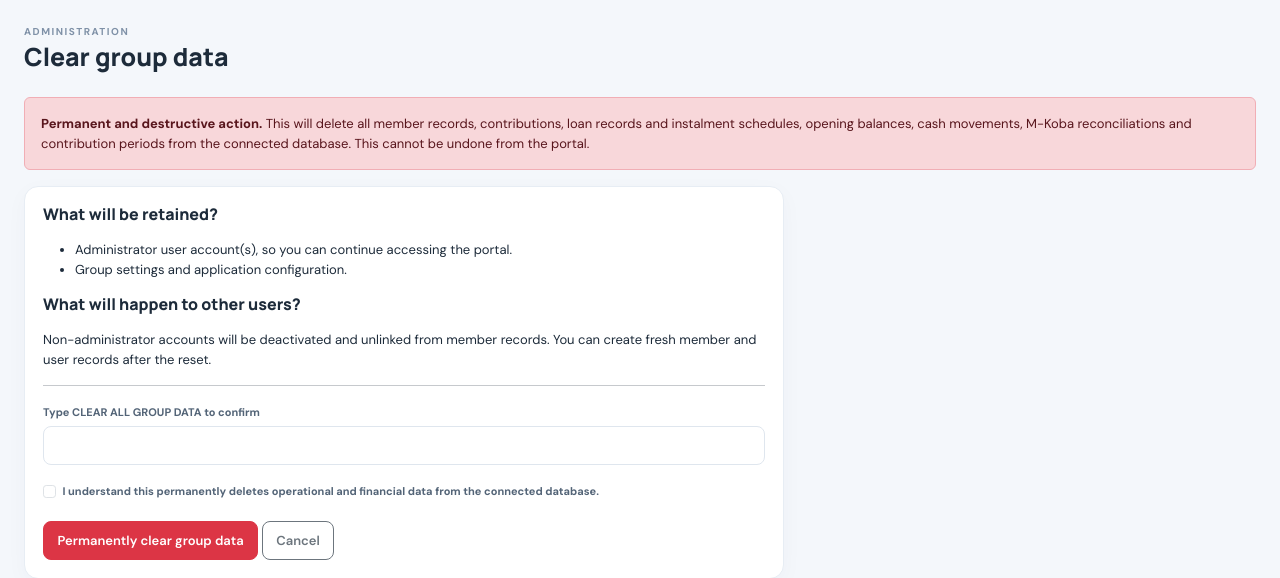
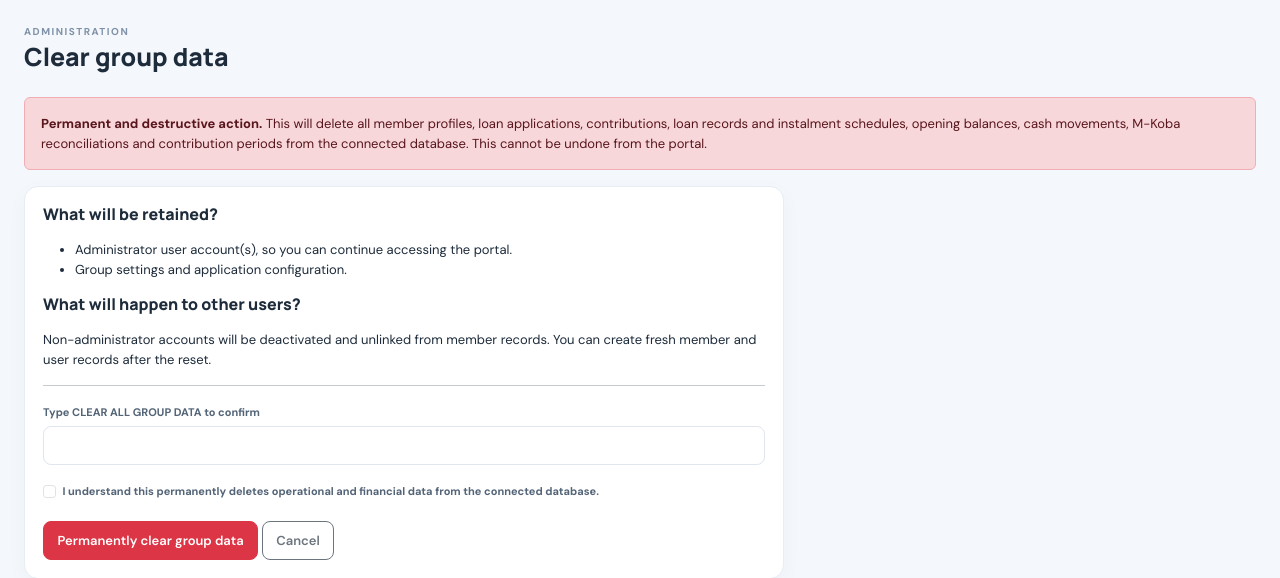
Before and after one commit to Filly-web/SmartKikoba, a Flask app: template templates/reset_data.html in a window 1280 px wide. Shown: the top 578 px of the page. Run offline with Flask 3, Linux system fonts and the light colour scheme; the template is opened without the code that fills it, so the values that code supplies are empty; some libraries are stand-ins or nearby versions.

Commit message:
Add files via upload

```diff
--- a/app.py
+++ b/app.py
@@ -1350,6 +1350,8 @@ def create_app():
             try:
                 # Keep user accounts and group settings to avoid locking the group out.
                 # Clear all member and financial/operational records only.
+                # Remove applications first because approved applications may reference loans.
+                LoanApplication.query.delete(synchronize_session=False)
                 LoanImportReview.query.delete(synchronize_session=False)
                 Transaction.query.delete(synchronize_session=False)
                 LoanInstallment.query.delete(synchronize_session=False)
@@ -1364,7 +1366,7 @@ def create_app():
                 Member.query.delete(synchronize_session=False)
                 db.session.commit()
                 session.clear()
-                flash("All member and operational financial data has been cleared. Administrator account(s) and group settings were retained; non-administrator accounts were deactivated.","success")
+                flash("All member profiles, loan applications and operational financial records have been cleared. Administrator account(s) and group settings were retained; non-administrator accounts were deactivated.","success")
                 return redirect(url_for("login"))
             except Exception as e:
                 db.session.rollback(); flash(f"Reset failed; database transaction was rolled back. {e}","danger")
--- a/templates/base.html
+++ b/templates/base.html
@@ -15,7 +15,7 @@
 <a class="side-link" href="{{url_for('loan_applications')}}">▣ <span>{% if user.role=='Member' %}Apply for a loan{% else %}Loan applications{% endif %}</span></a>
 {% if user.role!='Member' %}<div class="side-caption">GROUP FINANCE</div><a class="side-link" href="{{url_for('opening')}}">◷ <span>Opening & history</span></a><a class="side-link" href="{{url_for('reconciliation')}}">⇄ <span>M-Koba reconciliation</span></a><a class="side-link" href="{{url_for('cash_movements')}}">⇅ <span>Cash movements</span></a>{% endif %}
 <a class="side-link" href="{{url_for('reports')}}">▧ <span>Financial reports</span></a>
-{% if user.role=='Administrator' %}<div class="side-caption">ADMINISTRATION</div><a class="side-link" href="{{url_for('users')}}">⚙ <span>User control</span></a><a class="side-link" href="{{url_for('settings')}}">☷ <span>Group settings</span></a><a class="side-link" href="{{url_for('loan_opening_reviews')}}">✓ <span>Import reviews</span></a>{% endif %}
+{% if user.role=='Administrator' %}<div class="side-caption">ADMINISTRATION</div><a class="side-link" href="{{url_for('users')}}">⚙ <span>User control</span></a><a class="side-link" href="{{url_for('settings')}}">☷ <span>Group settings</span></a><a class="side-link" href="{{url_for('loan_opening_reviews')}}">✓ <span>Import reviews</span></a><a class="side-link text-danger" href="{{url_for('reset_operational_data')}}">⌫ <span>Clear all records</span></a>{% endif %}
 <div class="sidebar-bottom"><div class="user-chip"><div class="avatar">{{user.full_name[:1]|upper}}</div><div><strong>{{user.full_name}}</strong><small>{{user.role}}</small></div></div><a class="signout" href="{{url_for('logout')}}">Sign out ↗</a></div></aside>
 <div class="main-area"><header class="top-header"><button class="menu-toggle" onclick="document.getElementById('sidebar').classList.toggle('show')">☰</button><div><span class="top-kicker">COOPERATIVE MANAGEMENT</span><strong>Member & Financial Services</strong></div><div class="header-right"><span class="online-dot"></span><span class="small text-muted">Secure workspace</span></div></header>
 <main class="content-area">
--- a/templates/reset_data.html
+++ b/templates/reset_data.html
@@ -1,6 +1,6 @@
 {% extends "base.html" %}
 {% block content %}
 <div class="page-heading"><div><div class="eyebrow">ADMINISTRATION</div><h2 class="page-title">Clear group data</h2></div></div>
-<div class="alert alert-danger"><strong>Permanent and destructive action.</strong> This will delete all member records, contributions, loan records and instalment schedules, opening balances, cash movements, M-Koba reconciliations and contribution periods from the connected database. This cannot be undone from the portal.</div>
+<div class="alert alert-danger"><strong>Permanent and destructive action.</strong> This will delete all member profiles, loan applications, contributions, loan records and instalment schedules, opening balances, cash movements, M-Koba reconciliations and contribution periods from the connected database. This cannot be undone from the portal.</div>
 <div class="panel" style="max-width:760px"><h5>What will be retained?</h5><ul><li>Administrator user account(s), so you can continue accessing the portal.</li><li>Group settings and application configuration.</li></ul><h5 class="mt-3">What will happen to other users?</h5><p>Non-administrator accounts will be deactivated and unlinked from member records. You can create fresh member and user records after the reset.</p><hr><form method="post"><label class="form-label">Type <strong>CLEAR ALL GROUP DATA</strong> to confirm</label><input class="form-control mb-3" name="confirmation" autocomplete="off" required><div class="form-check mb-3"><input class="form-check-input" type="checkbox" id="understand" required><label class="form-check-label" for="understand">I understand this permanently deletes operational and financial data from the connected database.</label></div><button class="btn btn-danger" type="submit">Permanently clear group data</button> <a class="btn btn-outline-secondary" href="{{url_for('home')}}">Cancel</a></form></div>
 {% endblock %}
```
